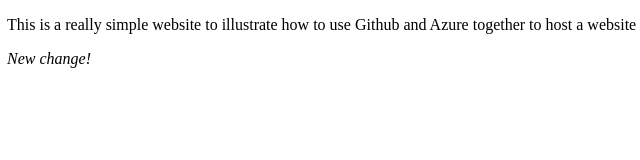
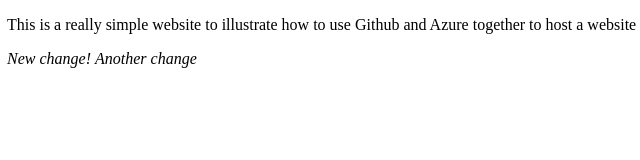
Before and after one commit to TBladen/simple-website, a plain HTML site: page index.html in a window 1280 px wide. Shown: the full height of the page, 1-641 px from the left. Drawn offline with Linux system fonts and the light colour scheme.

Commit message:
Update index.html

```diff
--- a/index.html
+++ b/index.html
@@ -6,5 +6,6 @@
   <body>
     <p>This is a really simple website to illustrate how to use Github and Azure together to host a website<p>
     <em>New change!</em>
+    <em>Another change</em>
   </body>
 </html>
```
